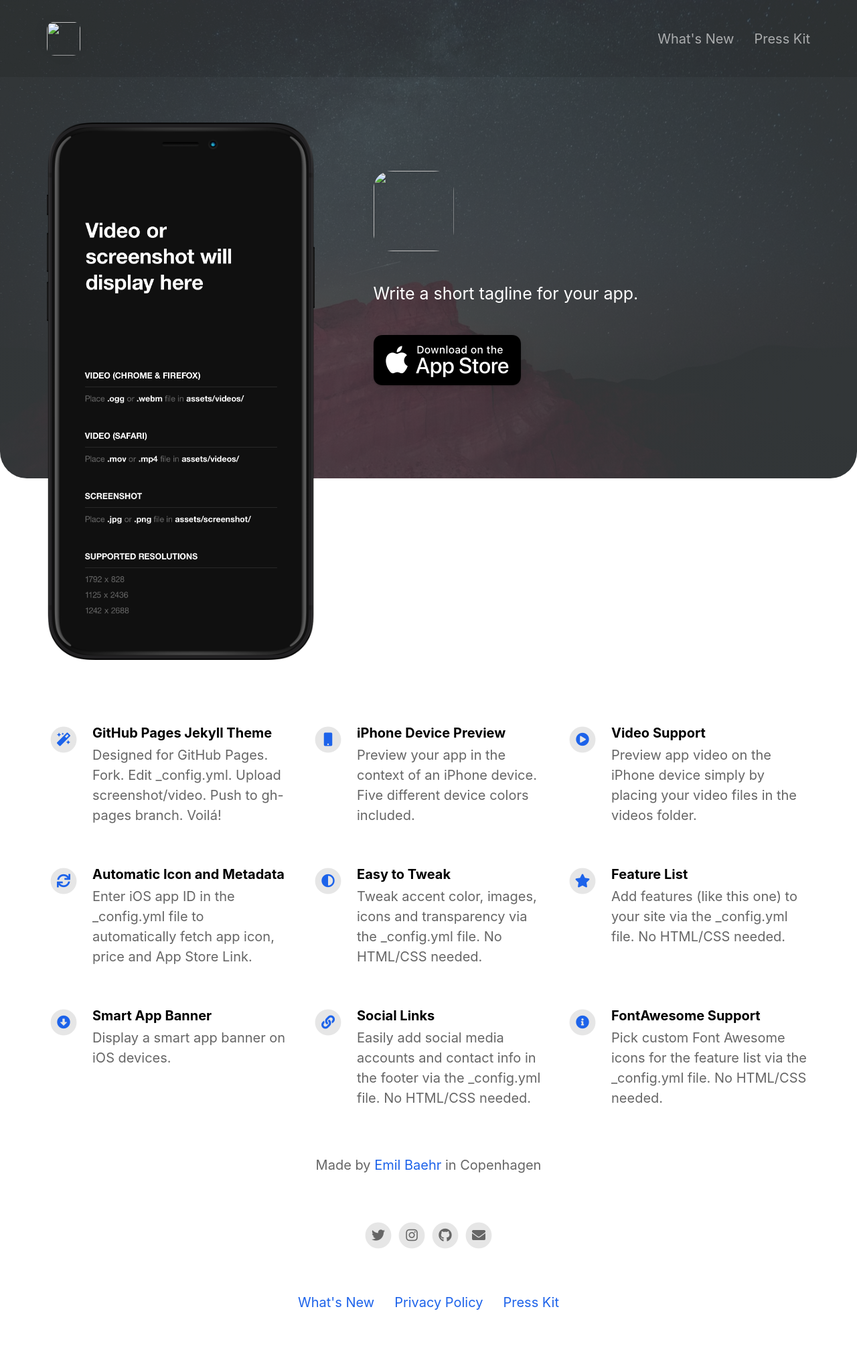
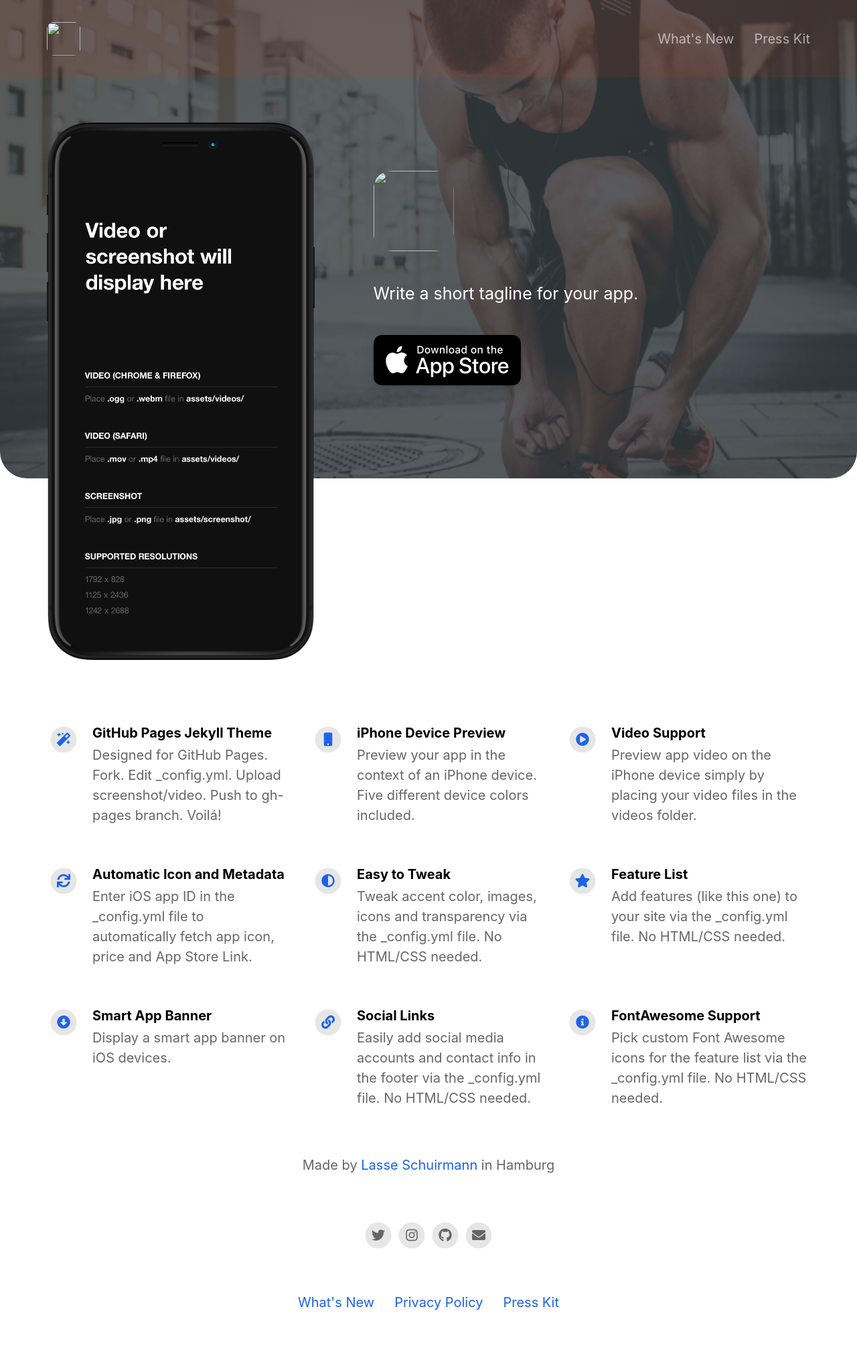
Before and after one commit to Next-Day-Ventures/app-landing, a Jekyll site: the page built from index.html, in a window 1280 px wide. Shown: the whole page at 67% size. Built offline with Jekyll 4.4.1, drawn with Linux system fonts in a browser that asks for light colours; nearby versions of some CDN libraries.

Commit message:
Start adapting

```diff
--- a/_config.yml
+++ b/_config.yml
@@ -20,10 +20,10 @@ enable_smart_app_banner                   : true
 
 
 # Information About Yourself
-your_name                                 : Emil Baehr
+your_name                                 : Lasse Schuirmann
 your_link                                 : https://emilbaehr.com
-your_city                                 : Copenhagen
-email_address                             : emil.baehr@gmail.com
+your_city                                 : Hamburg
+email_address                             : info@same.run
 facebook_username                         :
 instagram_username                        : ebaehr
 twitter_username                          : ebaehr
@@ -78,7 +78,7 @@ features                                  :
 
 
 # Theme Settings
-topbar_color                              : "#000000"
+topbar_color                              : "#D23600"
 topbar_transparency                       : 0.1
 topbar_title_color                        : "#ffffff"
 
```
Also changed, not shown: assets/headerimage.png.
